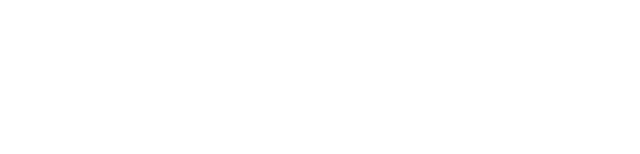
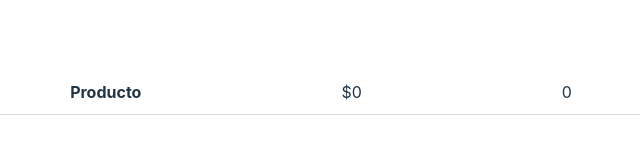
Before and after one commit to Agustin-Grande/TPO-API-FrontEnd, a React (Vite) app in the folder Api-Front/: page / in a window 1280 px wide. Shown: the part 308-462 px from the top of the page, without its empty margins (319-959 px from the left). Built offline with nearby package versions, Linux system fonts and the light colour scheme; data requests are answered from the project's data file.

Commit message:
Se levantan de la DB un carrito por User y se renderizan los items del carrito

```diff
--- a/Api-Front/src/componentes/Carrito/ItemCarrito.jsx
+++ b/Api-Front/src/componentes/Carrito/ItemCarrito.jsx
@@ -1,11 +1,13 @@
 const ItemCarrito = ({ item }) => {
+    console.log(item);
+
     return (
         <div style={styles.item}>
             <div style={styles.itemDetail}>
                 <strong>Producto</strong>
             </div>
-            <div style={styles.itemDetail}>Precio</div>
-            <div style={styles.itemDetail}>Cantidad</div>
+            <div style={styles.itemDetail}>${item.precioUnidad}</div>
+            <div style={styles.itemDetail}>{item.cantidad}</div>
         </div>
     );
 };
--- a/Api-Front/src/pages/Carrito.jsx
+++ b/Api-Front/src/pages/Carrito.jsx
@@ -1,35 +1,56 @@
 import axios from 'axios';
 import { useEffect, useState } from 'react';
+import ItemCarrito from '../componentes/Carrito/ItemCarrito.jsx';
 
 const Carrito = ({idUsuario}) => {
-
-    const [carrito, setCarrito] = useState()
-    const [itemsCarrito, setItems] = useState([])
+    const [carrito, setCarrito] = useState(null);
+    const [itemsCarrito, setItems] = useState([]);
 
     useEffect(() => {
+        const fetchCarrito = async () => {
+            try {
+                const res = await axios.get(`http://localhost:3001/carrito/${idUsuario}`);
+                console.log("OK");
+                console.log(res.data);
+                cargarItems(res.data.id)
+                setCarrito(carrito)
+            } catch (err) {
+                const res = await crearCarrito(idUsuario)
+                console.error("Creando Carrito");
+                setItems([])
+            }
+        };
+
+        fetchCarrito();
+    }, []);
+
+    // Función para levantar los items del carrito
+    const cargarItems = (id) => {
         axios
-            .get(`http://localhost:3001/carrito/${idUsuario}`)
+            .get(`http://localhost:3001/carrito_item?carrito_id=${id}`)
             .then((res) => {
-                console.log(res.data)
-                setCarrito(res.data)
+                console.log(res.data);
+                setItems(res.data);
             })
-            .catch((err) => console.log(err))
-    }, [])
+            .catch((err) => console.log(err));
+    };
 
-    const cargarItems = (id) =>{
+    const crearCarrito = (id) => {
 
-        axios
-            .get(`http://localhost:3001/carrito_item/${id}`)
-            .then((res) => {
-                console.log(res.data)
-            })
-            .catch((err) => console.log(err))
     }
 
+    return (
+        <div>
+            {itemsCarrito.map((item, index) => (
+                <ItemCarrito key={index} item={item} />
+            ))}
+        </div>
+    );
 
-    return <>
-        {carrito ? cargarItems(carrito.id) : console.log("No se encontró carrito para ese user")}
-    </>
+
+
+
+
 
 }
 
```
